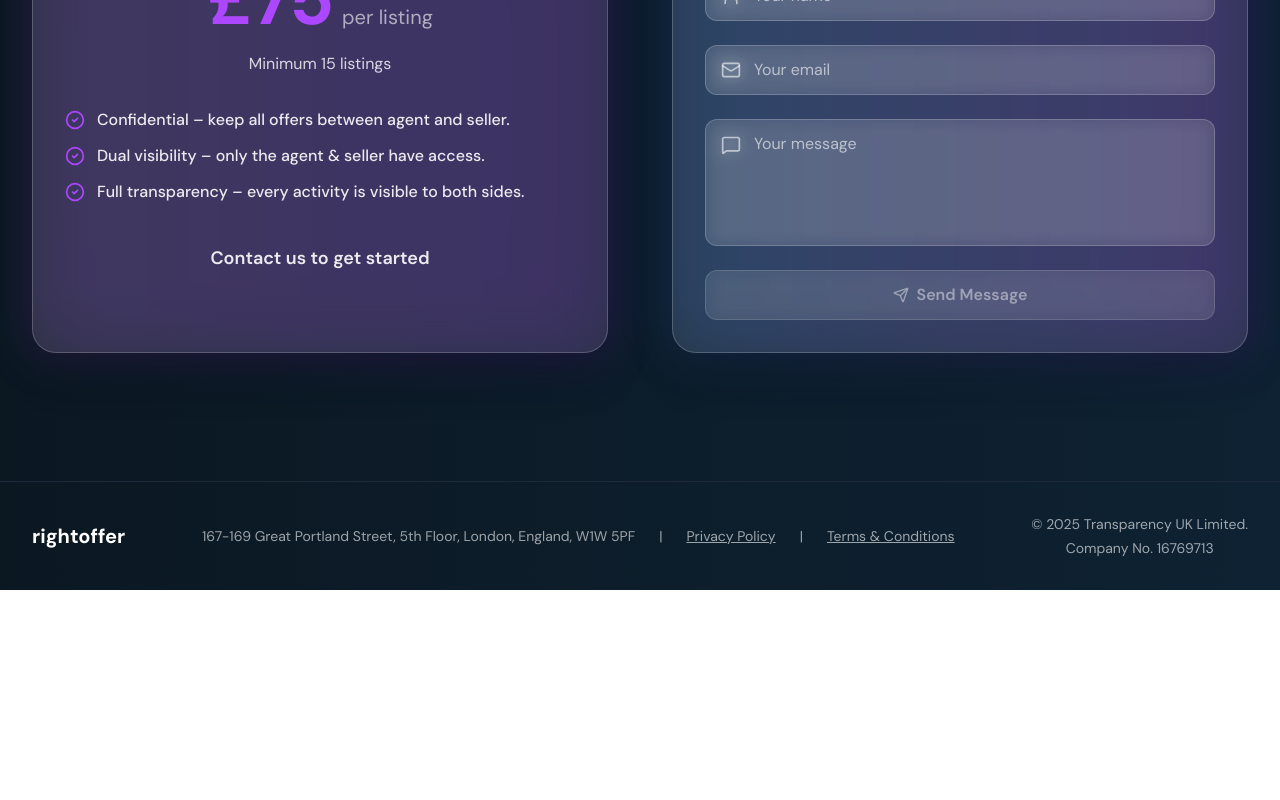
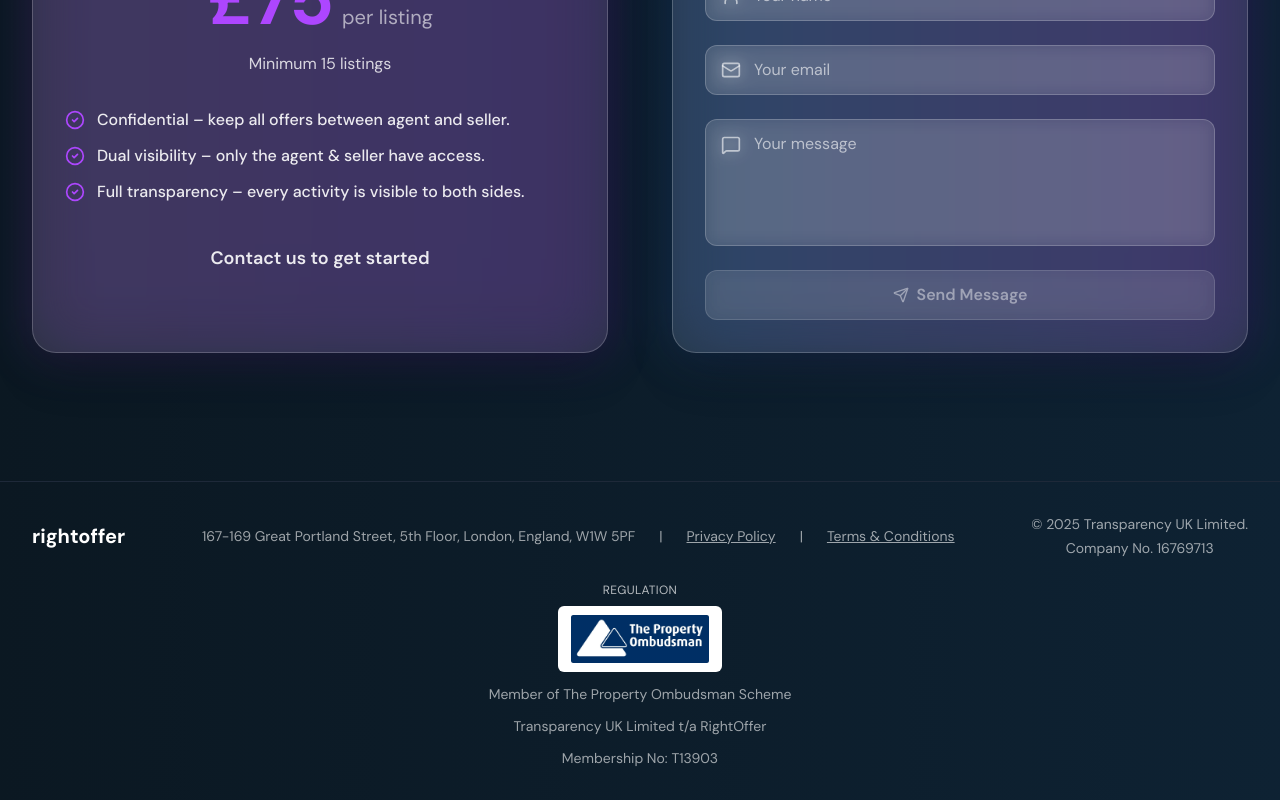
Before and after one commit to RightOfferUK/rightoffer, a Next.js app: page / in a window 1280 px wide. Shown: the part 4511-5311 px from the top of the page. Before the commit the page ends 5101 px from the top, so only its background shows below. Built offline with nearby package versions, Linux system fonts and the light colour scheme; no server answers.

Commit message:
added TPO logo and regulation info

```diff
--- a/src/components/layout/Footer.tsx
+++ b/src/components/layout/Footer.tsx
@@ -2,6 +2,7 @@
 
 import React from 'react';
 import Link from 'next/link';
+import Image from 'next/image';
 
 const Footer = () => {
   return (
@@ -40,6 +41,27 @@ const Footer = () => {
             <span className="mt-1">Company No. 16769713</span>
           </div>
         </div>
+
+        {/* Regulation section */}
+        <div className="mt-6 flex flex-col items-center gap-2 text-center font-dm-sans text-sm text-white/60">
+          <span className="uppercase tracking-wide text-xs text-white/70">
+            Regulation
+          </span>
+          <div className="flex flex-col items-center gap-3">
+            <div className="border border-white/40 rounded-md px-3 py-2 bg-white">
+              <Image
+                src="/TPO-Logo.jpeg"
+                alt="The Property Ombudsman"
+                width={236}
+                height={78}
+                className="h-12 w-auto object-contain"
+              />
+            </div>
+            <span>Member of The Property Ombudsman Scheme</span>
+            <span>Transparency UK Limited t/a RightOffer</span>
+            <span>Membership No: T13903</span>
+          </div>
+        </div>
       </div>
     </footer>
   );
```
Also changed, not shown: public/TPO-Logo.jpeg (added).
